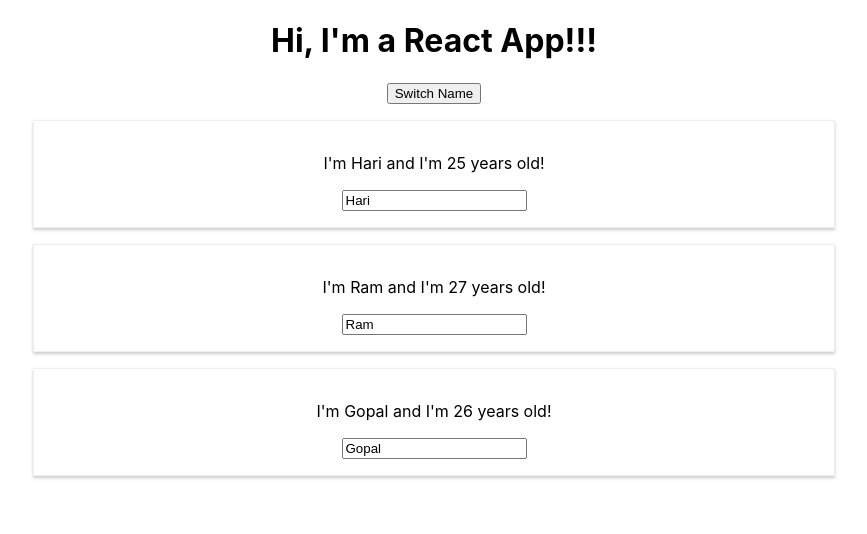
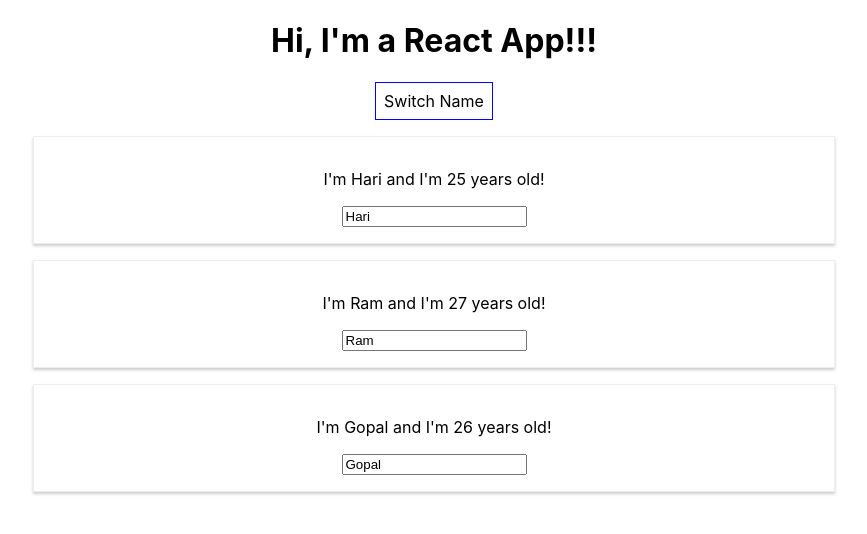
Before and after one commit to shantanu-dutta/react-complete-guide, a React (Create React App) app: page / in a window 1280 px wide. Shown: the top 534 px of the page, without its empty margins (206-1073 px from the left). Built offline with nearby package versions, Linux system fonts and the light colour scheme.

Commit message:
1. Added inline style from App compoent using object.

```diff
--- a/src/App.js
+++ b/src/App.js
@@ -33,14 +33,23 @@
   };
 
   render() {
+    const style = {
+      backgroundColor: 'white',
+      font: 'inherit',
+      border: '1px solid blue',
+      padding: '8px',
+      cursor: 'pointer',
+    };
     const personsList = this.state.persons.map(person =>
       <Person key={person.name + person.age} name={person.name} age={person.age} click={this.switchNameHandler.bind(this, person.age)}
-        changed={this.nameChangeHandler}/>
+        changed={this.nameChangeHandler} />
     );
     return (
       <div className="App">
         <h1>Hi, I'm a React App!!!</h1>
-        <button onClick={() => this.switchNameHandler('Shaan')}>Switch Name</button>
+        <button
+          style={style}
+          onClick={() => this.switchNameHandler('Shaan')}>Switch Name</button>
         {personsList}
       </div>
     );
```
